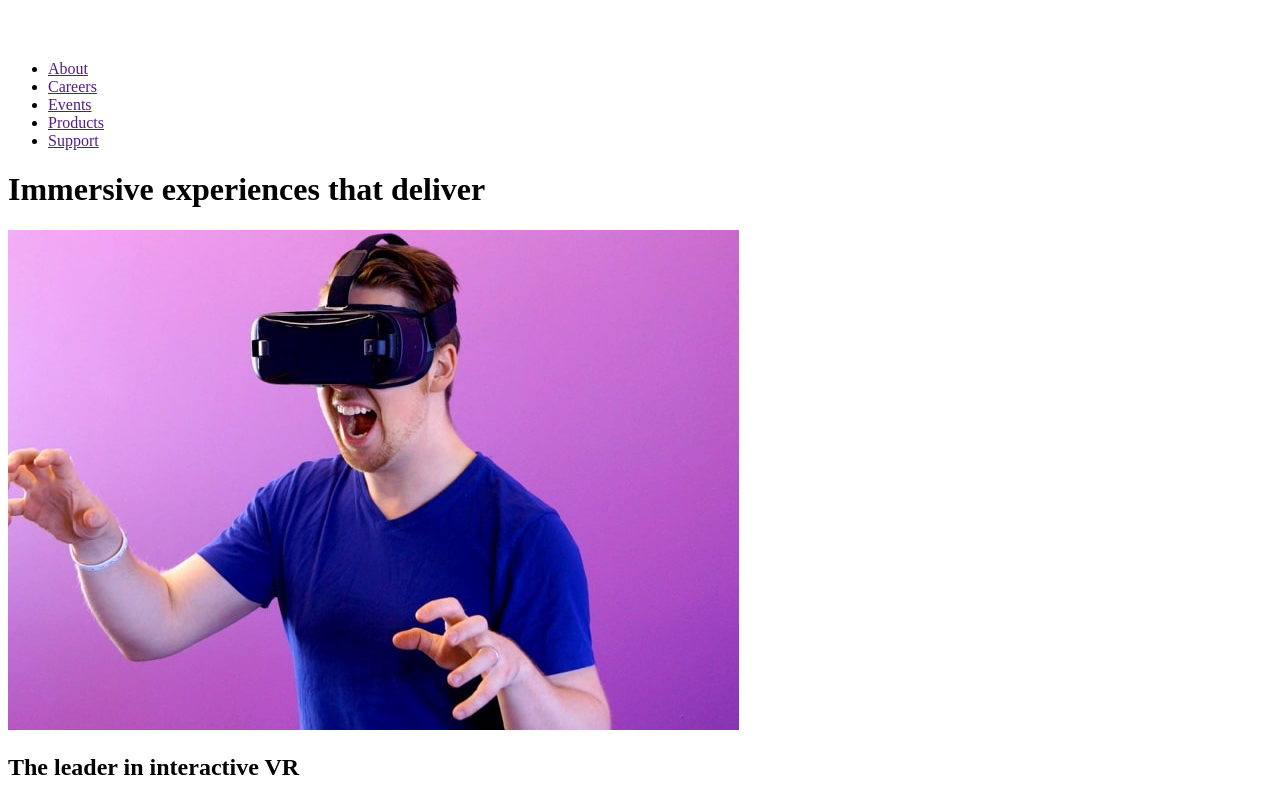
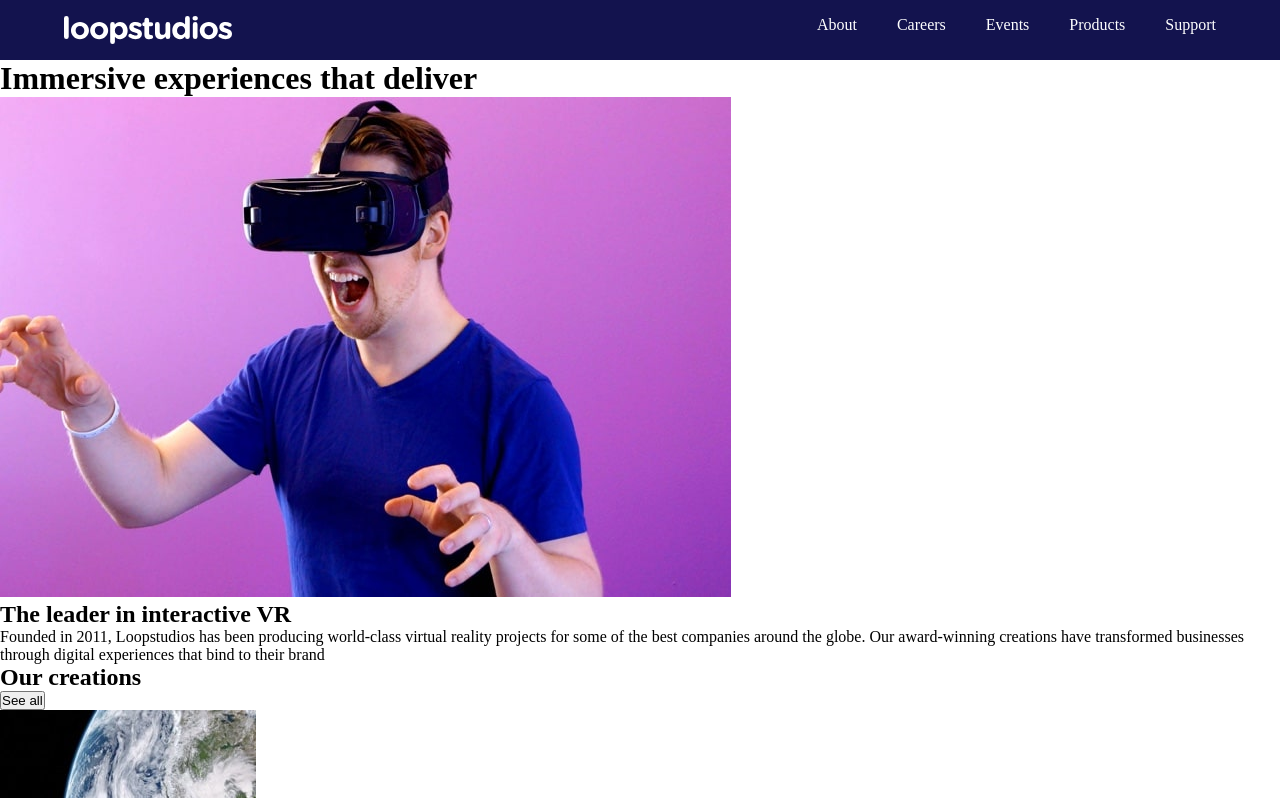
Before and after one commit to abdouAoufi/challenge-6, a plain HTML site: page index.html in a window 1280 px wide. Shown: the top 798 px of the page. Drawn offline with Linux system fonts and the light colour scheme.

Commit message:
add css navbar

```diff
--- a/index.html
+++ b/index.html
@@ -13,13 +13,13 @@
     />
 
     <title>Frontend Mentor | Loopstudios landing page</title>
-    <link rel="stylesheet" href="./style/" />
+    <link rel="stylesheet" href="./style/style.css" />
   </head>
   <body>
     <!--       .   Deep
     earth Night arcade Soccer team VR The grid From up above VR Pocket borealis
     The curiosity Make it fisheye About Careers Events Products Support. -->
-    <div>
+    <div id="nav">
       <img src="./images/logo.svg" />
       <ul>
         <li><a href="">About</a></li>
--- a/style/style.css
+++ b/style/style.css
@@ -2,3 +2,26 @@
   margin: 0;
   padding: 0;
 }
+
+a {
+  color: white;
+  text-decoration: none;
+}
+
+#nav {
+  background-color: rgb(19, 19, 78);
+  display: flex;
+  justify-content: space-between;
+  padding: 1rem 4rem;
+}
+
+#nav img {
+  height: 1.75rem;
+}
+
+#nav ul {
+  display: flex;
+  list-style: none;
+  color: white;
+  gap: 2.5rem;
+}
```
